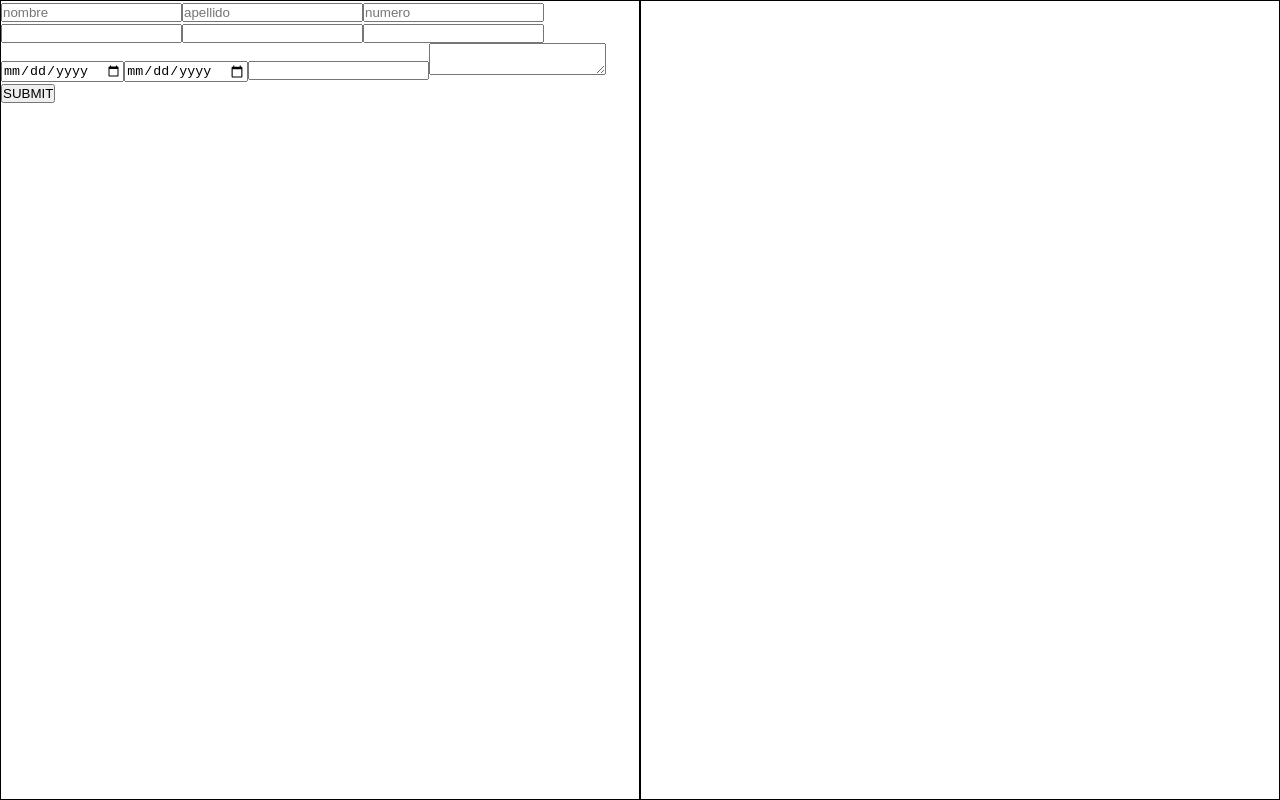
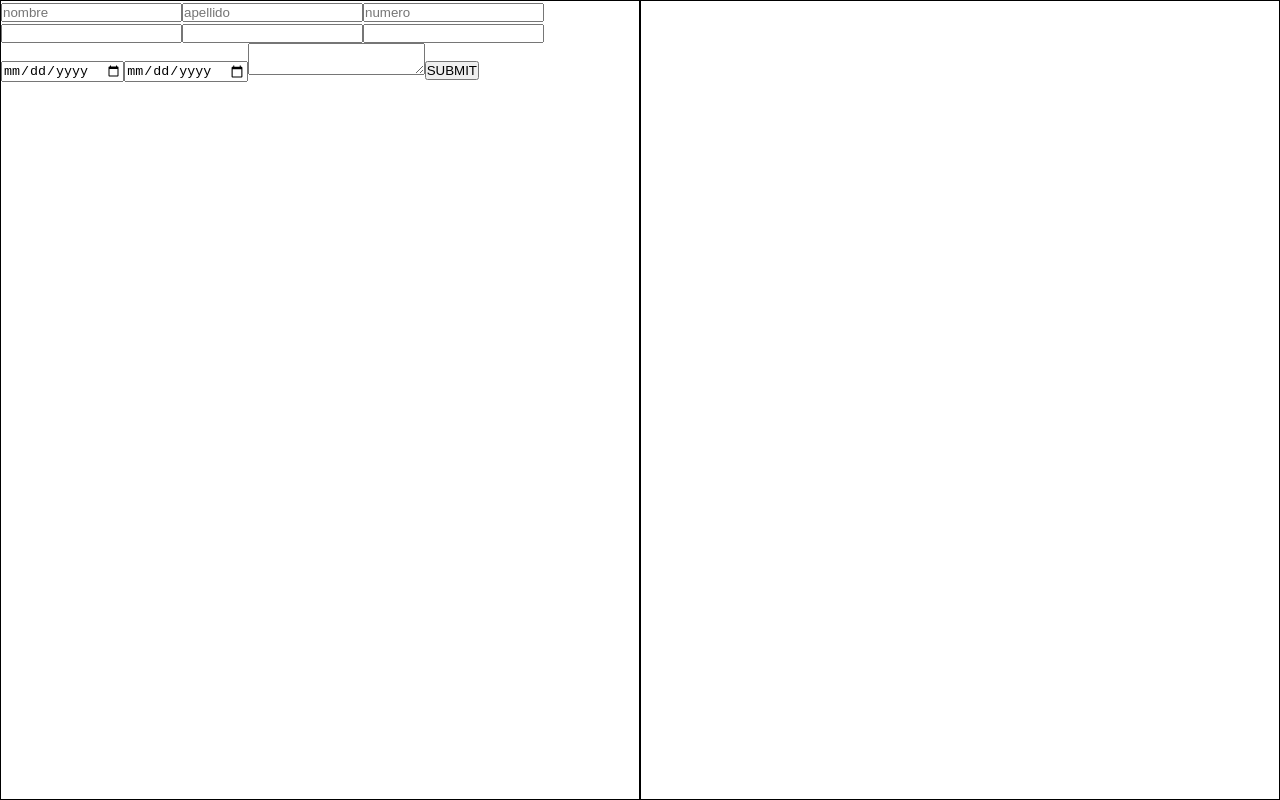
Before and after one commit to matalvarez10/React-resume, a React (Vite) app: page / in a window 1280 px wide. Built offline with nearby package versions, Linux system fonts and the light colour scheme.

Commit message:
adding function to add to the experience tab of the resume

```diff
--- a/src/App.tsx
+++ b/src/App.tsx
@@ -2,9 +2,9 @@ import { ChangeEvent, useState } from "react";
 import InputsFieldComponent from "./components/inputsFieldComponent";
 import ResumeComponent from "./components/resumeComponent";
 import { IDescriptionData } from "./interfaces/inputDesc.interface";
-import { IExperienceData } from "./interfaces/inputExperience.interface";
 import InputDescriptionComponent from "./components/inputsDescriptionComponent";
 import InputsExperience from "./components/inputseExperienceComponent";
+import { IExperienceData } from "./interfaces/inputExperience.interface";
 
 function App() {
   const [formData, setFormData] = useState<IDescriptionData>({
@@ -18,35 +18,22 @@ function App() {
     ubicacion:"",
   });
 
-  const [expData, setExpData] = useState<IExperienceData>({
-    posicion:"",
-    companyName:"",
-    lugar:"",
-    fechaInicio:"",
-    fechaTermino:"",
-    description:"",
-  });
+  const [allJobs,setAllJobs] = useState<IExperienceData[]>([])
 
   const handleData = (event: ChangeEvent<HTMLInputElement>) => {
     const { name, value } = event.target;
     setFormData({ ...formData, [name]: value });
   };
 
-  const handleExpData = (event: ChangeEvent<HTMLInputElement>) => {
-    const { name, value } = event.target ;
-    setExpData({ ...expData, [name]: value });
-  };
-
-  const handleExpDataTextarea = (event: ChangeEvent<HTMLTextAreaElement>) => {
-    const { name, value } = event.target;
-    setExpData({ ...expData, [name]: value });
-  };
-  console.log(expData);
+  console.log(allJobs);
+  const handleClickExp = (expData: IExperienceData) =>{
+    setAllJobs([...allJobs,expData]);
+  }
   return (
     <>
     <InputsFieldComponent >
         <InputDescriptionComponent handleData={handleData} formData={formData}></InputDescriptionComponent>
-        <InputsExperience expData={expData} handleExpData={handleExpData} handleExpDataTextarea={handleExpDataTextarea} ></InputsExperience>
+        <InputsExperience handleClickExp={handleClickExp} ></InputsExperience>
     </InputsFieldComponent>
     <ResumeComponent formData={formData}></ResumeComponent>
     </>
--- a/src/components/inputseExperienceComponent.tsx
+++ b/src/components/inputseExperienceComponent.tsx
@@ -1,17 +1,36 @@
 import { InputExperienceData } from "../interfaces/inputExperience.interface";
+import { IExperienceData } from "../interfaces/inputExperience.interface";
+import { ChangeEvent, useState } from "react";
 
-const InputsExperience:React.FC<InputExperienceData> = ({expData,handleExpData,handleExpDataTextarea}) => {
+const InputsExperience:React.FC<InputExperienceData> = ({handleClickExp }) => {
+    const [expData, setExpData] = useState<IExperienceData>({
+        posicion:"",
+        companyName:"",
+        lugar:"",
+        fechaInicio:"",
+        fechaTermino:"",
+        description:"",
+      });
+      const handleExpData = (event: ChangeEvent<HTMLInputElement>) => {
+        const { name, value } = event.target ;
+        setExpData({ ...expData, [name]: value });
+      };
+
+      const handleExpDataTextarea = (event: ChangeEvent<HTMLTextAreaElement>) => {
+        const { name, value } = event.target;
+        setExpData({ ...expData, [name]: value });
+      };
+
     return (
-        <div>
+        <form>
             <input type="text" name="posicion"  value={expData.posicion} onChange={handleExpData}/>
             <input type="text" name="companyName" value={expData.companyName}  onChange={handleExpData}/>
             <input type="text" name="lugar"  value={expData.lugar} onChange={handleExpData}/>
             <input type="date" name="fechaInicio"  value={expData.fechaInicio} onChange={handleExpData}/>
             <input type="date" name="fechaTermino"  value={expData.fechaTermino} onChange={handleExpData}/>
-            <input  name="fechaTermino"  value={expData.fechaTermino} onChange={handleExpData}/>
             <textarea  name= "description" value={expData.description} onChange={handleExpDataTextarea} />
-            <button onClick={()=>{console.log("holakks")}}>SUBMIT</button>
-        </div>
+            <button type="button" onClick={()=>{handleClickExp(expData)}}>SUBMIT</button>
+        </form>
     );
 }
 
--- a/src/interfaces/inputExperience.interface.ts
+++ b/src/interfaces/inputExperience.interface.ts
@@ -1,5 +1,3 @@
-import { ChangeEvent } from "react";
-
 export interface IExperienceData{
     posicion:string;
     companyName:string;
@@ -10,7 +8,5 @@ export interface IExperienceData{
 }
 
 export interface InputExperienceData {
-    handleExpData: (event: ChangeEvent<HTMLInputElement>) => void;
-    handleExpDataTextarea: (event: ChangeEvent<HTMLTextAreaElement>) => void;
-    expData: IExperienceData;
+    handleClickExp: (expData: IExperienceData) => void;
   }
```
